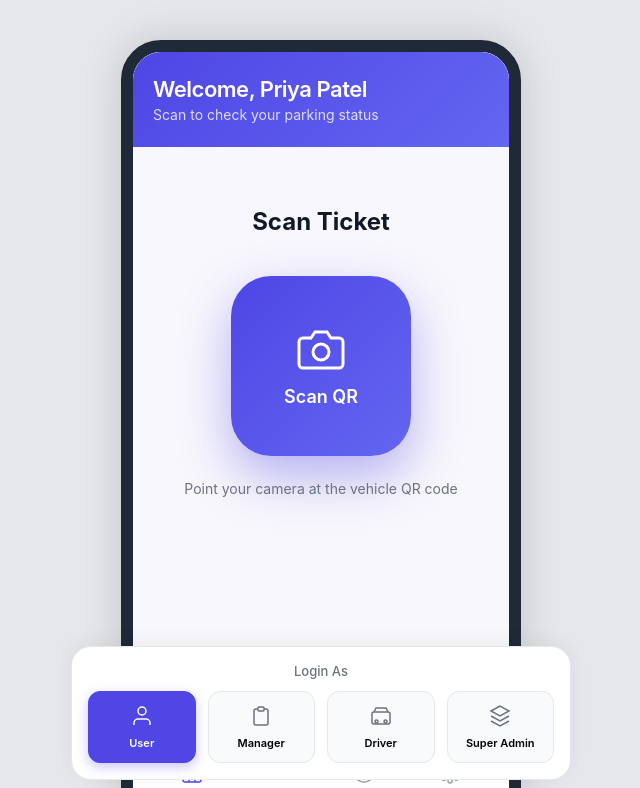
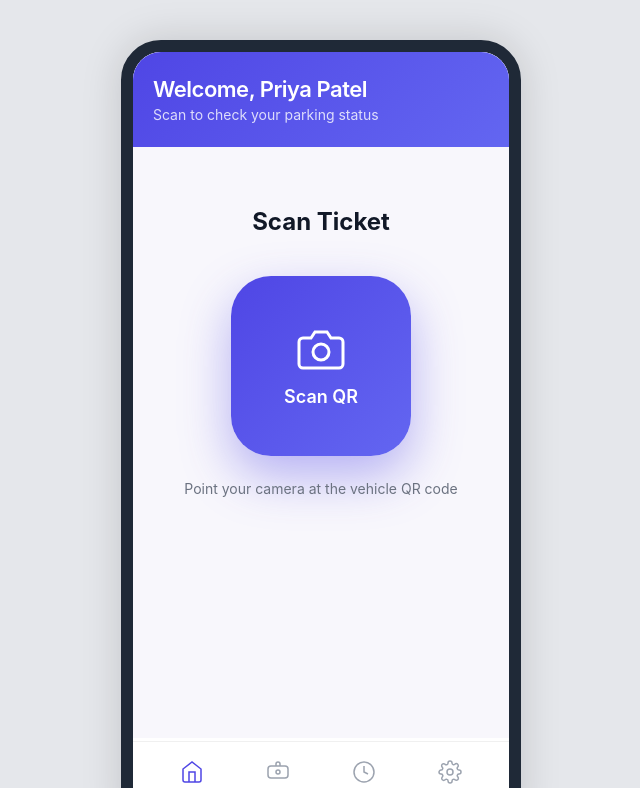
Before and after one commit to VIDHITTS/parking-app, a React app in the folder frontend/: page /home in a window 1280 px wide. Shown: the top 788 px of the page, without its empty margins (319-959 px from the left). Built offline with nearby package versions, Linux system fonts and the light colour scheme; no server answers; the HTML template or start-up script is replaced by a standard one.

Commit message:
css changes to navbar

```diff
--- a/frontend/src/styles/RoleSwitcher.css
+++ b/frontend/src/styles/RoleSwitcher.css
@@ -5,20 +5,22 @@
     border-top: 1px solid #e5e7eb;
     padding: 16px;
     z-index: 100;
-    box-shadow: 0 -4px 20px rgba(0, 0, 0, 0.05);
+    margin-top: 20px;
+    /* Space between phone and switcher */
 }
 
-/* Desktop: Position specifically below the phone wrapper */
+/* Desktop: Natural flow below the phone */
 @media (min-width: 768px) {
     .role-switcher-container {
-        position: fixed;
-        bottom: 20px;
-        left: 50%;
-        transform: translateX(-50%);
+        position: relative;
+        /* Not fixed */
         width: 100%;
         max-width: 500px;
         border-radius: 20px;
         border: 1px solid #e5e7eb;
+        margin: 20px auto 0;
+        /* Center it */
+        box-shadow: 0 4px 6px -1px rgba(0, 0, 0, 0.1);
     }
 }
 
@@ -29,6 +31,7 @@
         bottom: 0;
         left: 0;
         right: 0;
+        box-shadow: 0 -4px 20px rgba(0, 0, 0, 0.05);
     }
 }
 
@@ -44,6 +47,8 @@
     display: flex;
     gap: 12px;
     justify-content: center;
+    flex-wrap: wrap;
+    /* Allow wrapping on small screens */
 }
 
 .role-option {
--- a/frontend/src/styles/theme.css
+++ b/frontend/src/styles/theme.css
@@ -63,16 +63,22 @@ body {
 @media (min-width: 768px) {
   body {
     display: flex;
-    justify-content: center;
+    flex-direction: column;
+    /* Stack phone and role switcher vertically */
+    justify-content: flex-start;
+    /* Start from top */
     align-items: center;
-    padding: 40px 20px 140px;
-    /* Extra bottom padding for role switcher */
+    padding: 40px 20px;
     min-height: 100vh;
+    overflow-y: auto;
+    /* Allow body scroll on desktop */
   }
 
   .app-wrapper {
     max-width: 400px;
     height: 800px;
+    width: 400px;
+    /* Fixed width */
     min-height: auto;
     box-shadow: 0 0 40px rgba(0, 0, 0, 0.15);
     border: 12px solid #1f2937;
@@ -81,6 +87,8 @@ body {
     /* Clips children to rounded corners */
     position: relative;
     background: white;
+    flex-shrink: 0;
+    /* Prevent phone shrinking */
   }
 }
 
```
